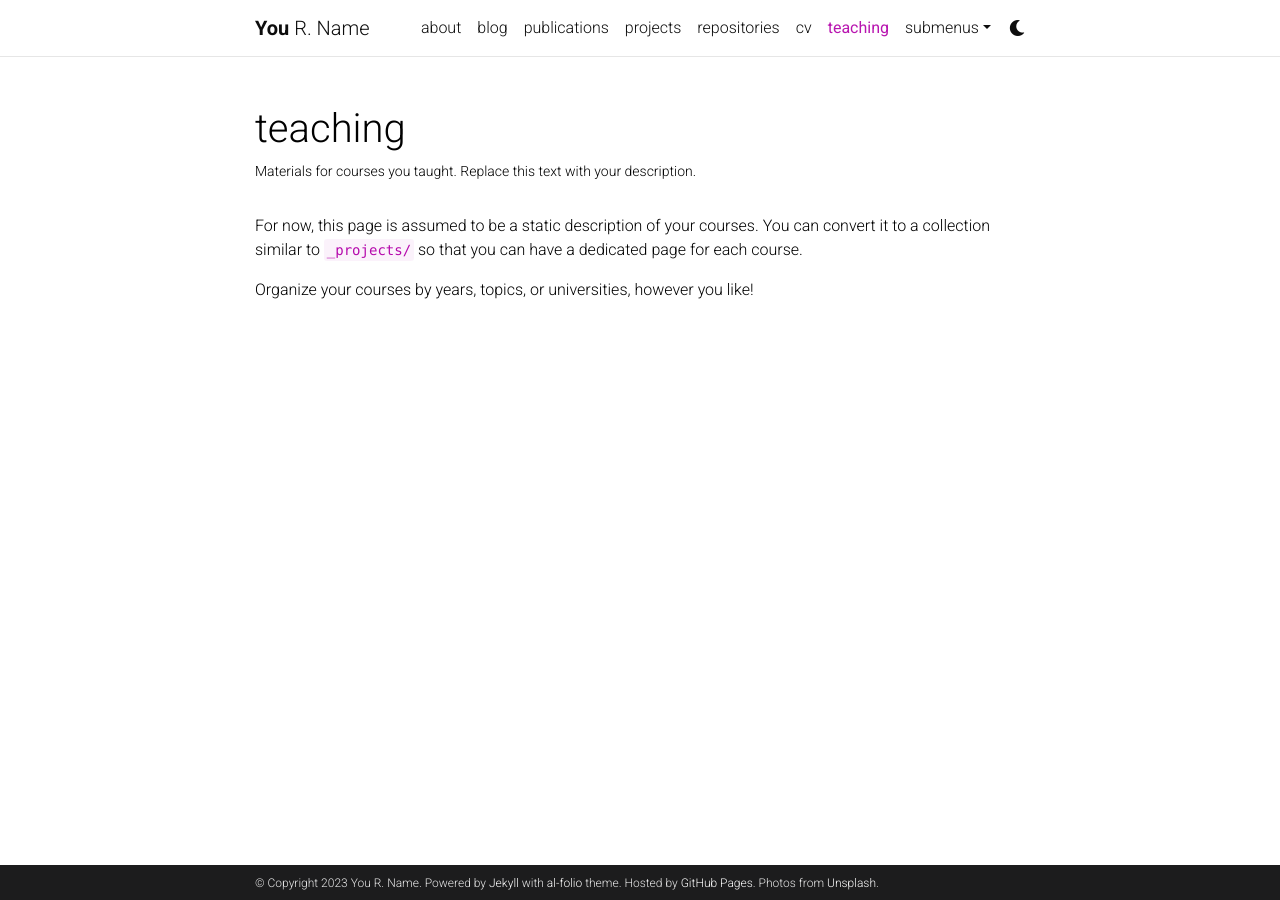
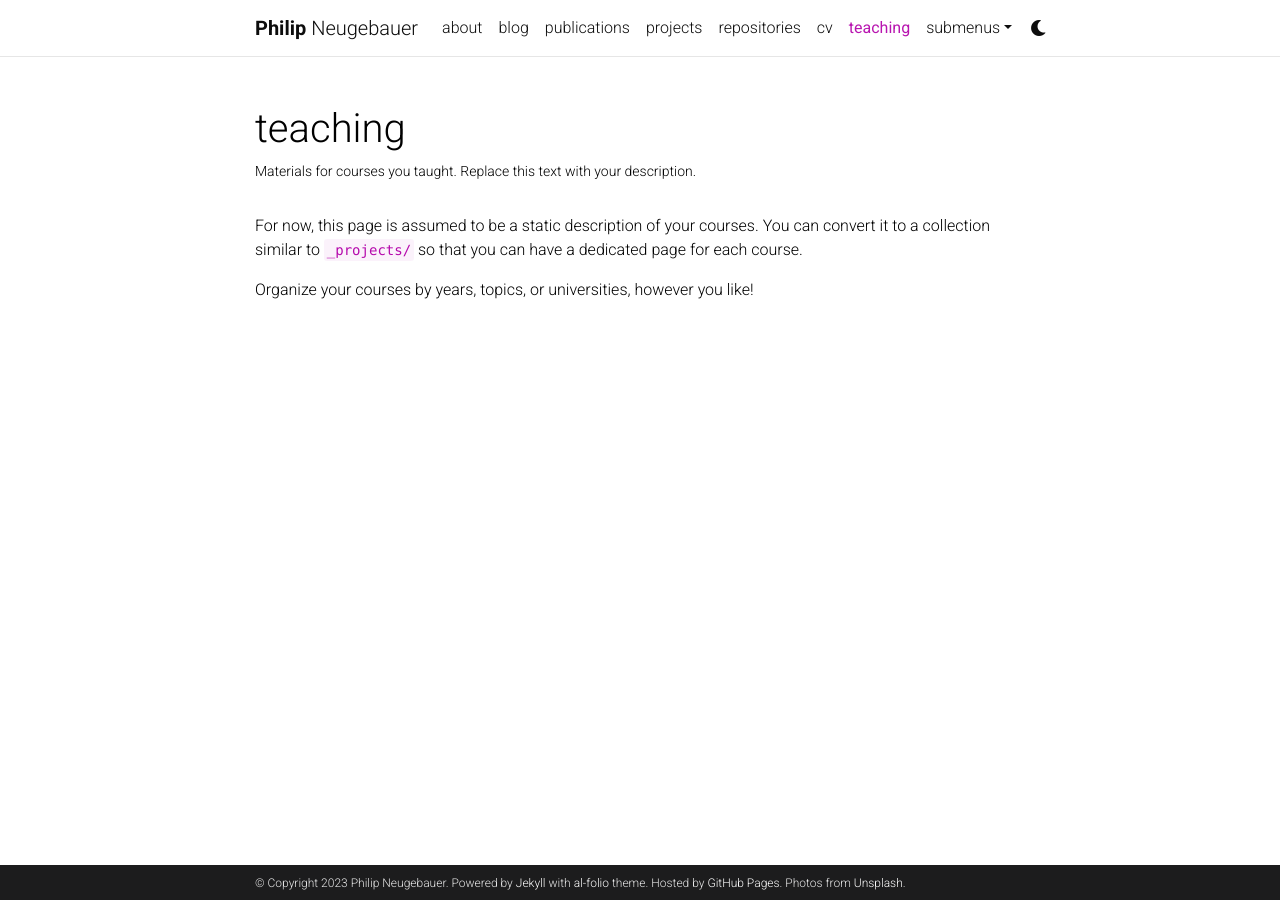
Before and after one commit to pneug/pneug.github.io_prev3, a Jekyll site: the page built from _pages/teaching.md, in a window 1280 px wide. Built offline with Jekyll 4.4.1, drawn with Linux system fonts in a browser that asks for light colours; comment, search, counter and statistics services are not loaded; a style sheet for code colours, icons or effects is not loaded.

Commit message:
added name and tags

```diff
--- a/_config.yml
+++ b/_config.yml
@@ -3,9 +3,9 @@
 # -----------------------------------------------------------------------------
 
 title: blank # the website title (if blank, full name will be used instead)
-first_name: You
-middle_name: R.
-last_name: Name
+first_name: Philip
+middle_name:
+last_name: Neugebauer
 email: you@example.com
 description: > # the ">" symbol means to ignore newlines until "footer_text:"
   A simple, whitespace theme for academics. Based on [*folio](https://github.com/bogoli/-folio) design.
@@ -13,7 +13,7 @@ footer_text: >
   Powered by <a href="https://jekyllrb.com/" target="_blank">Jekyll</a> with <a href="https://github.com/alshedivat/al-folio">al-folio</a> theme.
   Hosted by <a href="https://pages.github.com/" target="_blank">GitHub Pages</a>.
   Photos from <a href="https://unsplash.com" target="_blank">Unsplash</a>.
-keywords: jekyll, jekyll-theme, academic-website, portfolio-website  # add your own keywords or leave empty
+keywords: CV, Computer Vision, AI, Artificial Intelligence, DL, Deep Learning, VR, Virtual Reality  # add your own keywords or leave empty
 
 lang: en # the language of your site (for example: en, fr, cn, ru, etc.)
 icon: ⚛️  # the emoji used as the favicon (alternatively, provide image name in /assets/img/)
```
